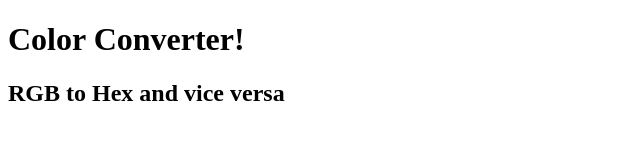
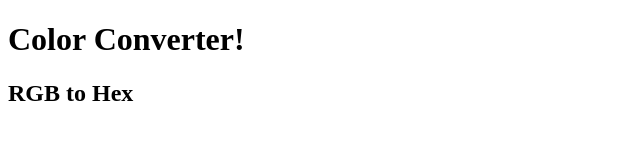
Before and after one commit to P1ttstop/color-converter, a plain HTML site: page index.html in a window 1280 px wide. Shown: the whole page, without its empty margins (0-640 px from the left). Drawn offline with Linux system fonts and the light colour scheme.

Commit message:
Took vice versa out of h2

```diff
--- a/index.html
+++ b/index.html
@@ -8,7 +8,7 @@
   </head>
   <body>
     <h1>Color Converter!</h1>
-    <h2>RGB to Hex and vice versa</h2>
+    <h2>RGB to Hex</h2>
     <script src="conversion.js"></script>
   </body>
 </html>
```
